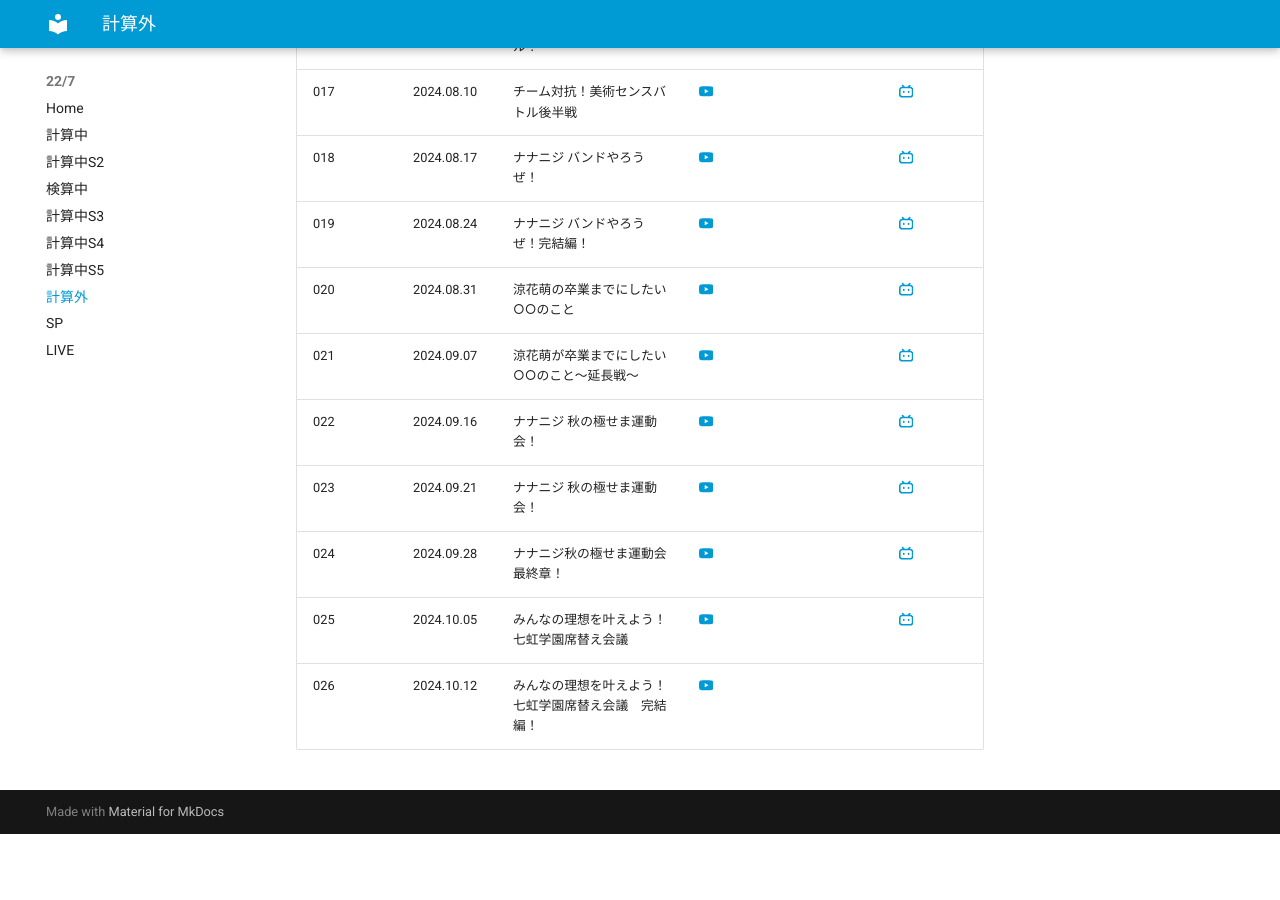
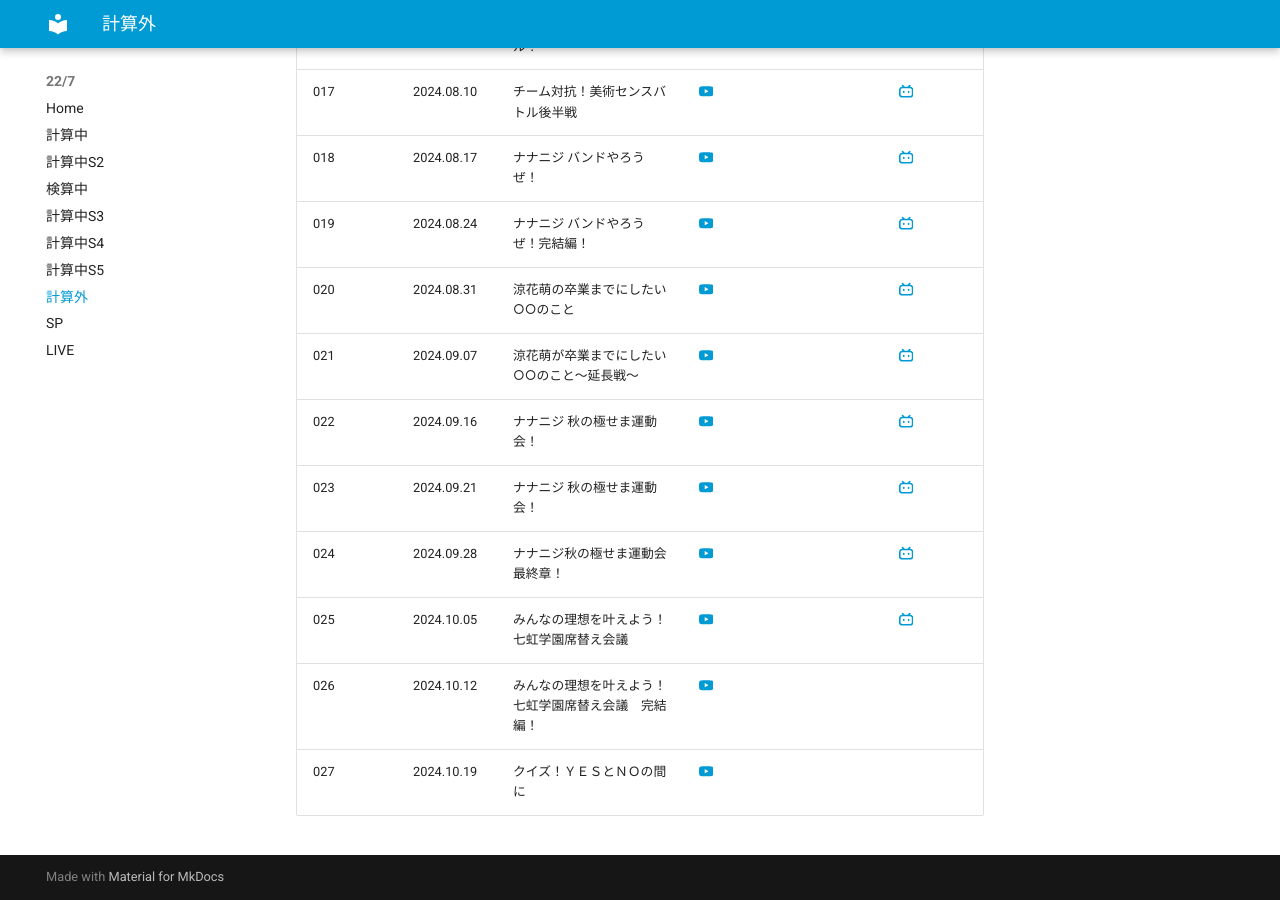
Before and after one commit to aki-192/nananiji, an MkDocs documentation site: the page built from docs/keisangai.md, in a window 1280 px wide and 900 px high, scrolled down 1211 px. Built offline with MkDocs 1.6.1 and Material for MkDocs 9.7.7, drawn with Linux system fonts in a browser that asks for light colours; before the commit the page ends 2045 px from its top, so only the background shows below that.

Commit message:
Update keisangai.md

```diff
--- a/docs/keisangai.md
+++ b/docs/keisangai.md
@@ -32,3 +32,4 @@ title: 計算外
 | 024 | 2024.09.28 | ナナニジ秋の極せま運動会 最終章！ | [:simple-youtube:](https://www.youtube.com/watch?v=dkIlDEiYOtg) | | [:simple-bilibili:](https://www.bilibili.com/video/BV1BB11YyEu3/) |
 | 025 | 2024.10.05 | みんなの理想を叶えよう！七虹学園席替え会議 | [:simple-youtube:](https://www.youtube.com/watch?v=LnRcvzQMJaA) | | [:simple-bilibili:](https://www.bilibili.com/video/BV1BG2zYcEBu/) |
 | 026 | 2024.10.12 | みんなの理想を叶えよう！七虹学園席替え会議　完結編！ | [:simple-youtube:](https://www.youtube.com/watch?v=yzGlnoJFwjg) | | |
+| 027 | 2024.10.19 | クイズ！ＹＥＳとＮＯの間に | [:simple-youtube:](https://www.youtube.com/watch?v=pKObQfxcPpE) | | |
```
